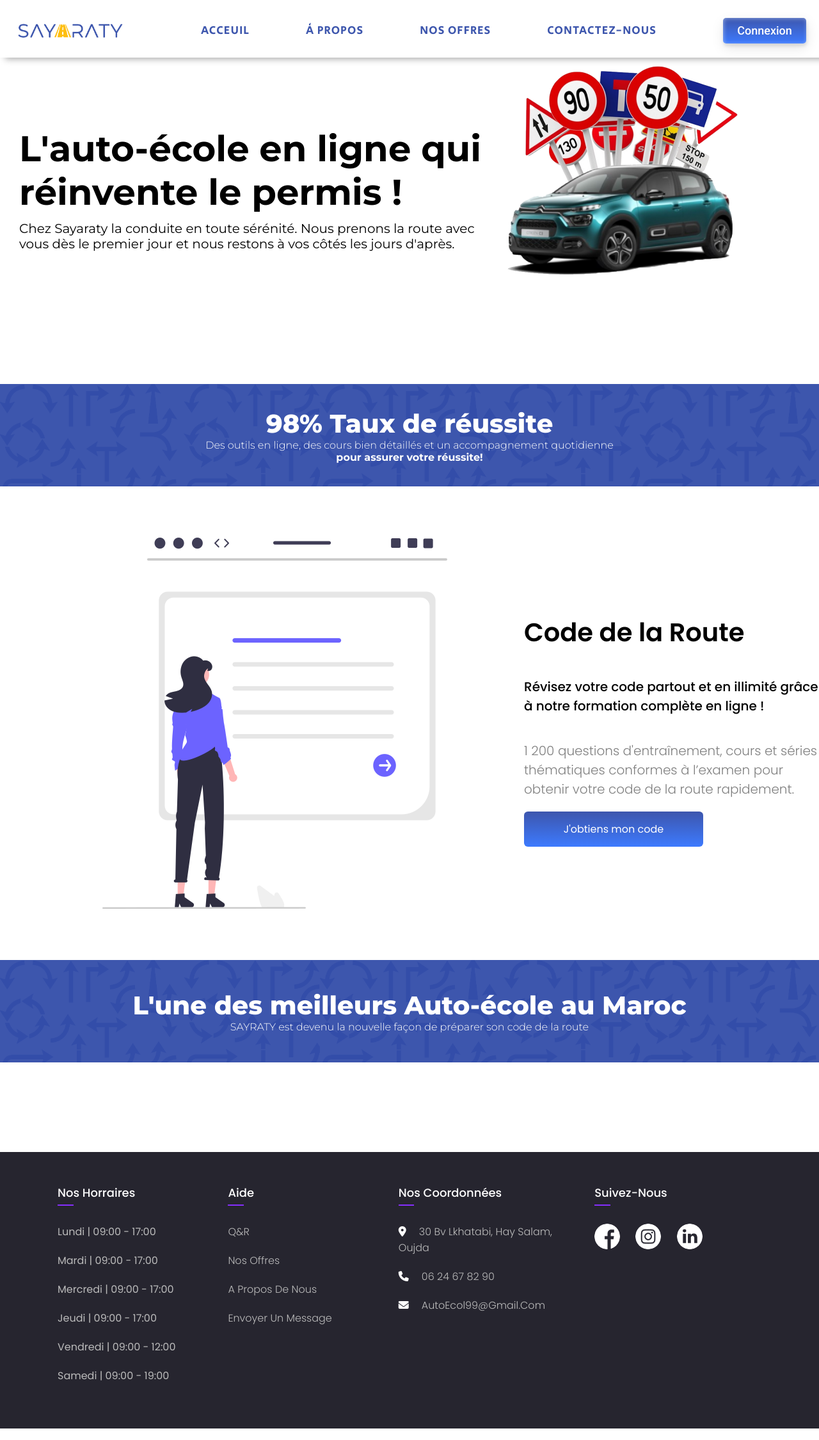
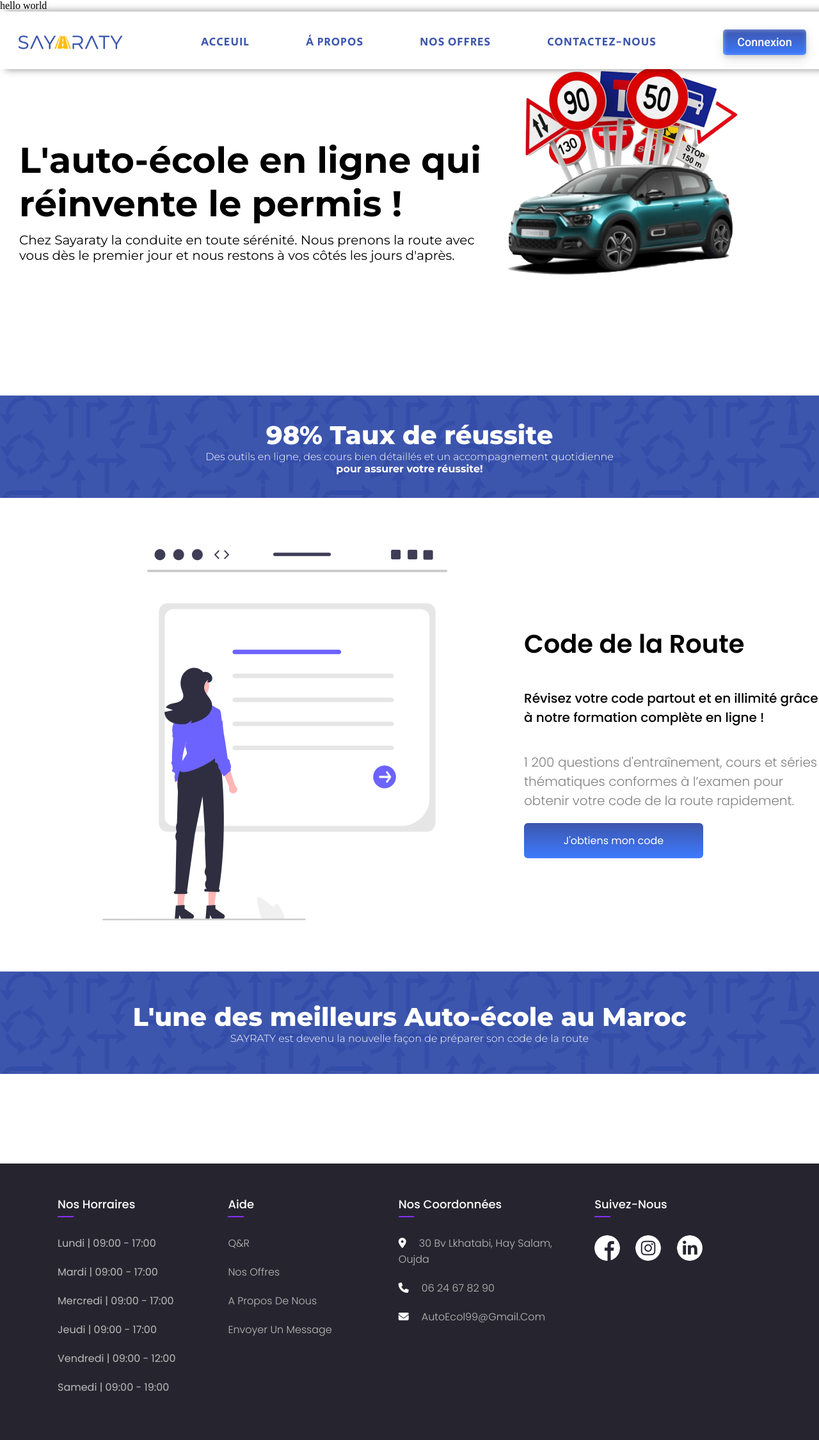
Before and after one commit to Usmaexe/Sayaraty, a PHP site: page / in a window 1280 px wide. Shown: the whole page at 64% size. Run offline with PHP 8.4, Linux system fonts and the light colour scheme; data that the repository does not hold is empty; some libraries are stand-ins or nearby versions.

Commit message:
update index.php

```diff
--- a/index.php
+++ b/index.php
@@ -6,6 +6,7 @@
 	<HEAD>
     <!-- this is a test -->
     <meta CHAESET="UTF-8">
+    hello world
     <meta http-equiv="X-UA-Compatible" content="ie=edge"><!--it's only used for Internet explorer-->
     <meta name="viewport" content="width=device-width, initial-scale=1.0"><!--Controls the layout of the page on smaller screens-->
 		<TITLE>Sayarty - Auto-école en ligne</TITLE>
```
